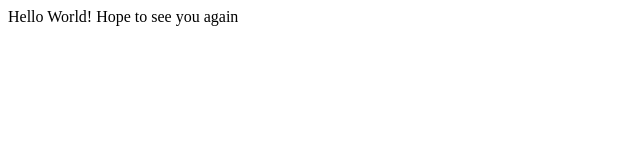
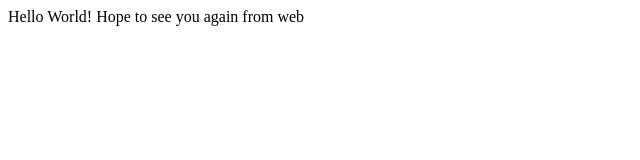
Before and after one commit to mtayyab063/lecture0, a plain HTML site: page Hello.html in a window 1280 px wide. Shown: the full height of the page, 0-640 px from the left. Drawn offline with Linux system fonts and the light colour scheme.

Commit message:
Update Hello.html

```diff
--- a/Hello.html
+++ b/Hello.html
@@ -4,6 +4,6 @@
 		<title>My web page </title>
 	</head>
 	<body>
-		Hello World! Hope to see you again
+		Hello World! Hope to see you again from web
 	</body>
 </html>
```
